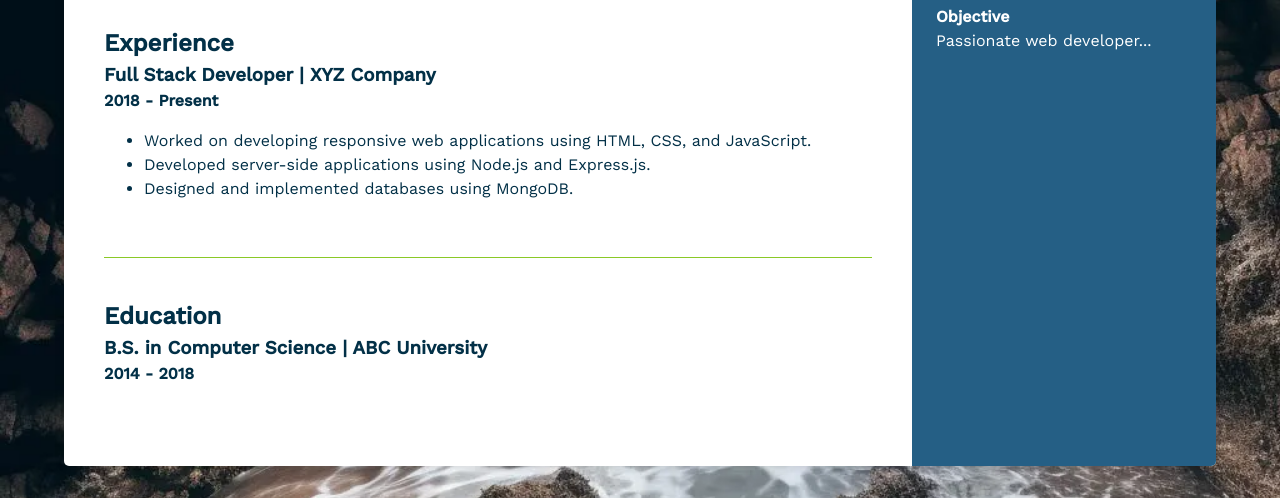
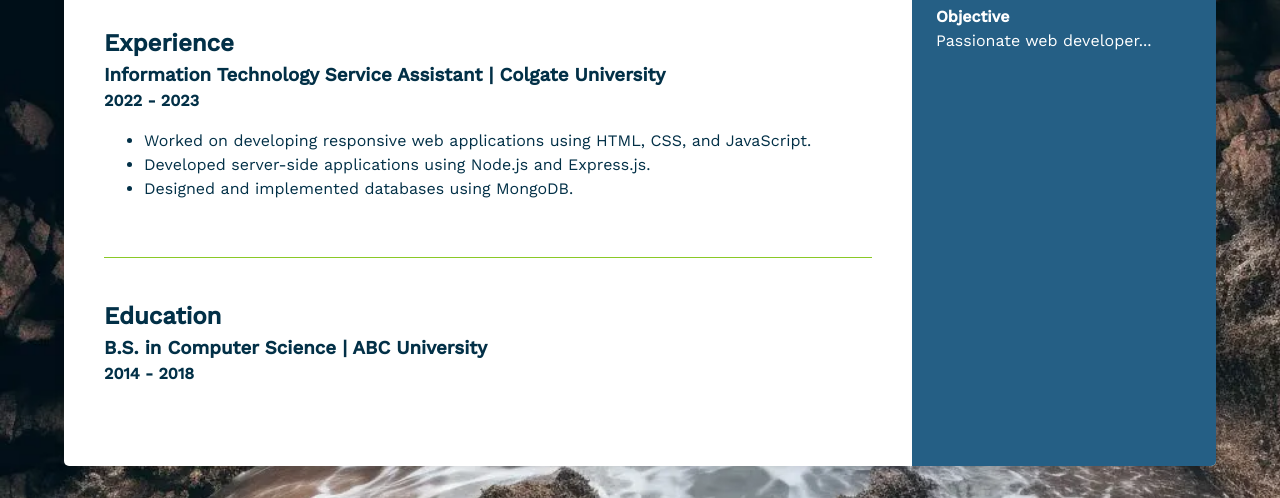
Before and after one commit to pcwhite-dot/webdev1-module3, a website: page docs/index.html in a window 1280 px wide. Shown: the part 445-943 px from the top of the page. Drawn offline with nearby package versions, Linux system fonts and the light colour scheme.

Commit message:
updated job title and company and also job duration

```diff
--- a/docs/index.html
+++ b/docs/index.html
@@ -89,9 +89,9 @@
 
             <section class="experience-section"> <!-- A section to list work experience -->
                 <h2>Experience</h2> <!-- Title of the experience section -->
-                <h3>Full Stack Developer | XYZ Company</h3> <!-- Job title and company -->
+                <h3>Information Technology Service Assistant | Colgate University</h3> <!-- Job title and company -->
 
-                <h4>2018 - Present</h4> <!-- Job duration -->
+                <h4>2022 - 2023</h4> <!-- Job duration -->
                 <ul> <!-- Unordered list to contain job details -->
                     <li>Worked on developing responsive web applications using HTML, CSS, and JavaScript.</li> <!-- Each job detail -->
                     <li>Developed server-side applications using Node.js and Express.js.</li>
```
